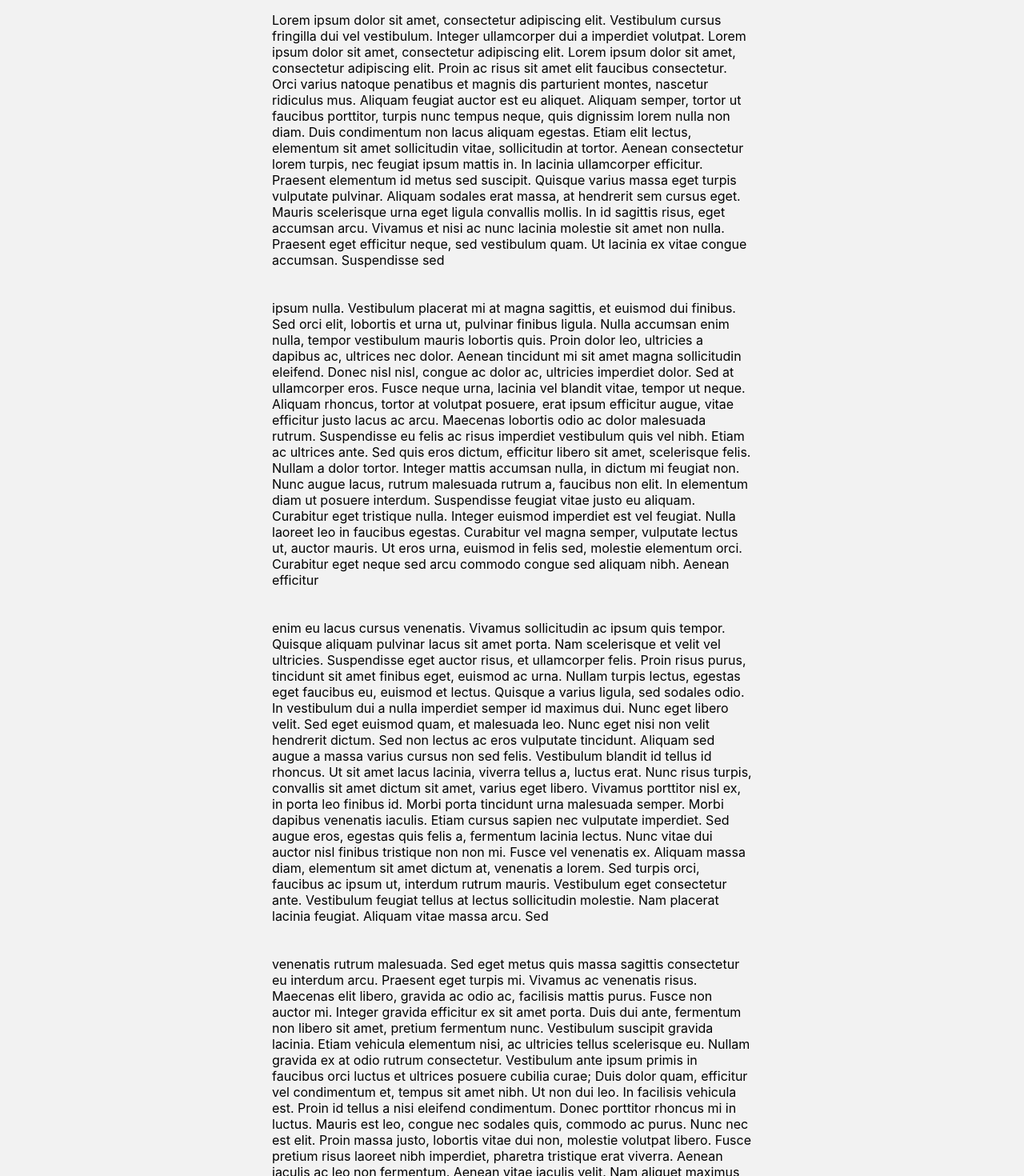
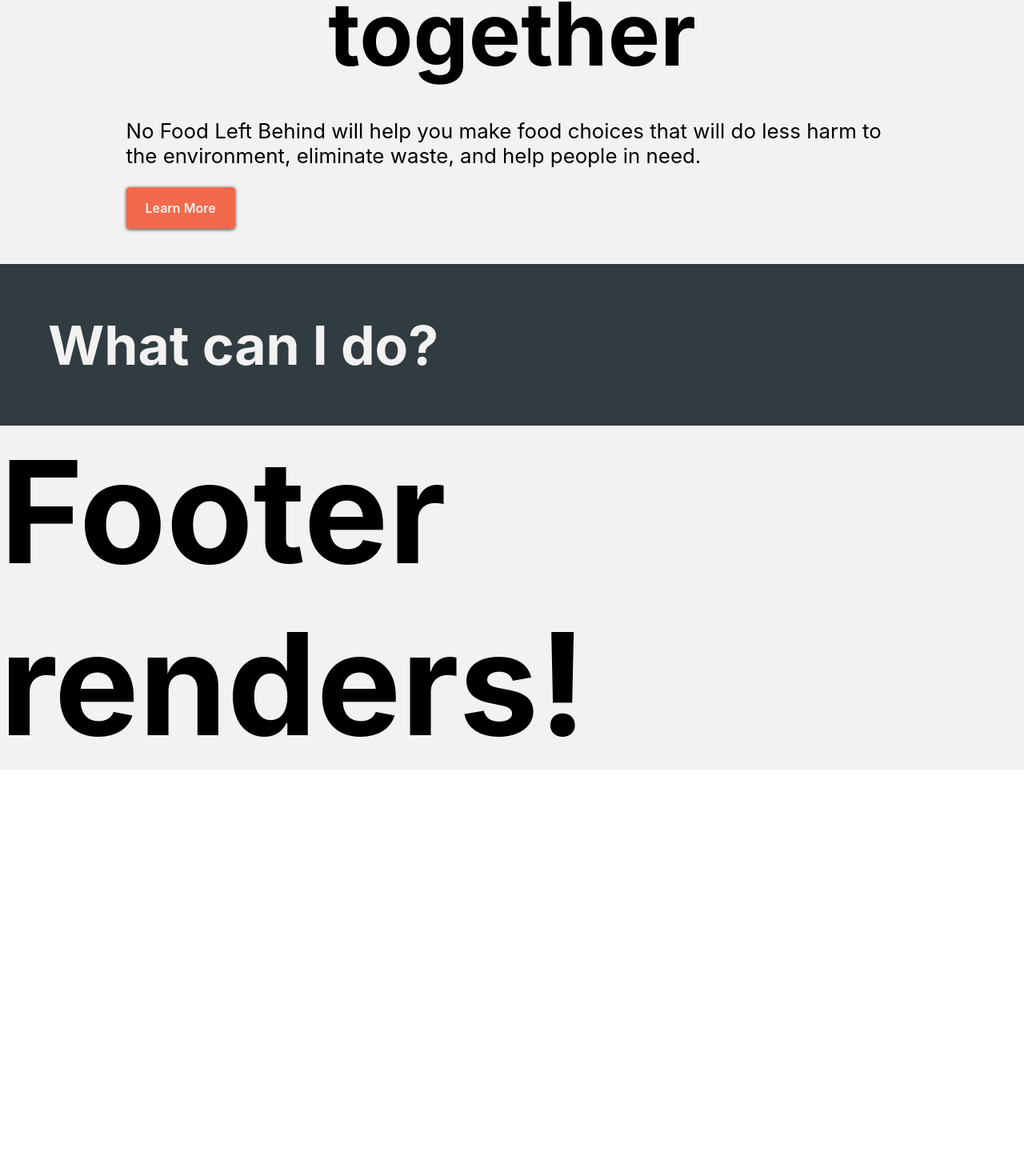
Before and after one commit to rembrandtreyes/annona, a React (Create React App) app: page / in a window 1280 px wide. Shown: the part 1265-2735 px from the top of the page at 80% size. After the commit the page ends 2227 px from the top, so only its background shows below. Built offline with nearby package versions, Linux system fonts and the light colour scheme.

Commit message:
Add more content to homepage

```diff
--- a/src/components/Hero.jsx
+++ b/src/components/Hero.jsx
@@ -2,12 +2,12 @@ import React from "react"
 import styled from "styled-components"
 import { Link } from "react-router-dom"
 
-const Hero = (props) => {
+const Hero = () => {
   return (
     <HeroContainer>
       <OverlayContainer>
         <h2>Food shortage is on the rise!</h2>
-        <h2>If you are searching for a food pantry</h2>
+        <h2>Let's end food waste on crop at a time</h2>
         <StyledLink to="/food">Find a provider near you</StyledLink>
       </OverlayContainer>
     </HeroContainer>
@@ -38,7 +38,8 @@ export const StyledLink = styled(Link)`
   background-color: #f26a4b;
   color: #f2f2f2;
   font-weight: 600;
-  box-shadow: 0px 3px 6px #313c40;
+  box-shadow: 0px 1px 4px #313c40;
+  border-radius: 4px;
 `
 
 export const HeroContainer = styled.div`
--- a/src/components/Navbar.jsx
+++ b/src/components/Navbar.jsx
@@ -9,16 +9,16 @@ const Navbar = () => {
       path: "/",
     },
     {
-      title: "About",
-      path: "/about",
+      title: "Mission",
+      path: "/mission",
     },
     {
       title: "Donate",
       path: "/donate",
     },
     {
-      title: "Find a Food Bank",
-      path: "/find",
+      title: "Locate",
+      path: "/locate",
     },
     {
       title: "Contact",
@@ -28,7 +28,9 @@ const Navbar = () => {
 
   return (
     <NavbarWrapper>
-      <LogoWrapper>Logo</LogoWrapper>
+      <LogoWrapper>
+        <span role="img" aria-label="Canned Food">🥫</span>
+      </LogoWrapper>
       <div>
         {links.map(({ title, path }) => (
           <StyledLinks className="navbar-links" to={path}>
@@ -45,15 +47,20 @@ export const NavbarWrapper = styled.div`
   justify-content: space-between;
   align-items: center;
   height: 75px;
+  padding: 0 24px;
 `
 
 export const LogoWrapper = styled.div`
   padding: 25px;
+
+  span {
+    font-size: 42px;
+  }
 `
 
 export const StyledLinks = styled(Link)`
   padding: 25px;
-  color: #313C40;
+  color: #313c40;
   text-decoration: none;
   font-weight: 600;
 `
--- a/src/pages/HomePage.jsx
+++ b/src/pages/HomePage.jsx
@@ -1,112 +1,47 @@
 import React from "react"
 import styled from "styled-components"
-import Hero from "../components/Hero"
+import Hero, { StyledLink } from "../components/Hero"
+import colors from "../config/color"
 
-
-export const HomeHeader = styled.h1`
+export const HomeHeader = styled.h2`
   text-align: center;
   margin: 24px 0;
 `
 export const ContentWrapper = styled.p`
   margin: 40px auto;
-  max-width: 600px;
+  font-size: 1.618em;
+`
+
+export const SubHeaderWrapper = styled.div`
+  max-width: 965px;
+  margin: 0 auto;
+  padding: 60px;
+`
+
+export const WhatCanIDo = styled.div`
+  padding: 60px;
+  background-color: ${colors.dark};
+
+  h3 {
+    color: ${colors.light};
+  }
 `
 
 const HomePage = (props) => {
   return (
     <div className="homepage-page">
       <Hero />
-      <HomeHeader>The Issues</HomeHeader>
-      <ContentWrapper>
-        Lorem ipsum dolor sit amet, consectetur adipiscing elit. Vestibulum
-        cursus fringilla dui vel vestibulum. Integer ullamcorper dui a imperdiet
-        volutpat. Lorem ipsum dolor sit amet, consectetur adipiscing elit. Lorem
-        ipsum dolor sit amet, consectetur adipiscing elit. Proin ac risus sit
-        amet elit faucibus consectetur. Orci varius natoque penatibus et magnis
-        dis parturient montes, nascetur ridiculus mus. Aliquam feugiat auctor
-        est eu aliquet. Aliquam semper, tortor ut faucibus porttitor, turpis
-        nunc tempus neque, quis dignissim lorem nulla non diam. Duis condimentum
-        non lacus aliquam egestas. Etiam elit lectus, elementum sit amet
-        sollicitudin vitae, sollicitudin at tortor. Aenean consectetur lorem
-        turpis, nec feugiat ipsum mattis in. In lacinia ullamcorper efficitur.
-        Praesent elementum id metus sed suscipit. Quisque varius massa eget
-        turpis vulputate pulvinar. Aliquam sodales erat massa, at hendrerit sem
-        cursus eget. Mauris scelerisque urna eget ligula convallis mollis. In id
-        sagittis risus, eget accumsan arcu. Vivamus et nisi ac nunc lacinia
-        molestie sit amet non nulla. Praesent eget efficitur neque, sed
-        vestibulum quam. Ut lacinia ex vitae congue accumsan. Suspendisse sed
-      </ContentWrapper>
-      <ContentWrapper>
-        ipsum nulla. Vestibulum placerat mi at magna sagittis, et euismod dui
-        finibus. Sed orci elit, lobortis et urna ut, pulvinar finibus ligula.
-        Nulla accumsan enim nulla, tempor vestibulum mauris lobortis quis. Proin
-        dolor leo, ultricies a dapibus ac, ultrices nec dolor. Aenean tincidunt
-        mi sit amet magna sollicitudin eleifend. Donec nisl nisl, congue ac
-        dolor ac, ultricies imperdiet dolor. Sed at ullamcorper eros. Fusce
-        neque urna, lacinia vel blandit vitae, tempor ut neque. Aliquam rhoncus,
-        tortor at volutpat posuere, erat ipsum efficitur augue, vitae efficitur
-        justo lacus ac arcu. Maecenas lobortis odio ac dolor malesuada rutrum.
-        Suspendisse eu felis ac risus imperdiet vestibulum quis vel nibh. Etiam
-        ac ultrices ante. Sed quis eros dictum, efficitur libero sit amet,
-        scelerisque felis. Nullam a dolor tortor. Integer mattis accumsan nulla,
-        in dictum mi feugiat non. Nunc augue lacus, rutrum malesuada rutrum a,
-        faucibus non elit. In elementum diam ut posuere interdum. Suspendisse
-        feugiat vitae justo eu aliquam. Curabitur eget tristique nulla. Integer
-        euismod imperdiet est vel feugiat. Nulla laoreet leo in faucibus
-        egestas. Curabitur vel magna semper, vulputate lectus ut, auctor mauris.
-        Ut eros urna, euismod in felis sed, molestie elementum orci. Curabitur
-        eget neque sed arcu commodo congue sed aliquam nibh. Aenean efficitur
-      </ContentWrapper>
-      <ContentWrapper>
-        enim eu lacus cursus venenatis. Vivamus sollicitudin ac ipsum quis
-        tempor. Quisque aliquam pulvinar lacus sit amet porta. Nam scelerisque
-        et velit vel ultricies. Suspendisse eget auctor risus, et ullamcorper
-        felis. Proin risus purus, tincidunt sit amet finibus eget, euismod ac
-        urna. Nullam turpis lectus, egestas eget faucibus eu, euismod et lectus.
-        Quisque a varius ligula, sed sodales odio. In vestibulum dui a nulla
-        imperdiet semper id maximus dui. Nunc eget libero velit. Sed eget
-        euismod quam, et malesuada leo. Nunc eget nisi non velit hendrerit
-        dictum. Sed non lectus ac eros vulputate tincidunt. Aliquam sed augue a
-        massa varius cursus non sed felis. Vestibulum blandit id tellus id
-        rhoncus. Ut sit amet lacus lacinia, viverra tellus a, luctus erat. Nunc
-        risus turpis, convallis sit amet dictum sit amet, varius eget libero.
-        Vivamus porttitor nisl ex, in porta leo finibus id. Morbi porta
-        tincidunt urna malesuada semper. Morbi dapibus venenatis iaculis. Etiam
-        cursus sapien nec vulputate imperdiet. Sed augue eros, egestas quis
-        felis a, fermentum lacinia lectus. Nunc vitae dui auctor nisl finibus
-        tristique non non mi. Fusce vel venenatis ex. Aliquam massa diam,
-        elementum sit amet dictum at, venenatis a lorem. Sed turpis orci,
-        faucibus ac ipsum ut, interdum rutrum mauris. Vestibulum eget
-        consectetur ante. Vestibulum feugiat tellus at lectus sollicitudin
-        molestie. Nam placerat lacinia feugiat. Aliquam vitae massa arcu. Sed
-      </ContentWrapper>
-      <ContentWrapper>
-        venenatis rutrum malesuada. Sed eget metus quis massa sagittis
-        consectetur eu interdum arcu. Praesent eget turpis mi. Vivamus ac
-        venenatis risus. Maecenas elit libero, gravida ac odio ac, facilisis
-        mattis purus. Fusce non auctor mi. Integer gravida efficitur ex sit amet
-        porta. Duis dui ante, fermentum non libero sit amet, pretium fermentum
-        nunc. Vestibulum suscipit gravida lacinia. Etiam vehicula elementum
-        nisi, ac ultricies tellus scelerisque eu. Nullam gravida ex at odio
-        rutrum consectetur. Vestibulum ante ipsum primis in faucibus orci luctus
-        et ultrices posuere cubilia curae; Duis dolor quam, efficitur vel
-        condimentum et, tempus sit amet nibh. Ut non dui leo. In facilisis
-        vehicula est. Proin id tellus a nisi eleifend condimentum. Donec
-        porttitor rhoncus mi in luctus. Mauris est leo, congue nec sodales quis,
-        commodo ac purus. Nunc nec est elit. Proin massa justo, lobortis vitae
-        dui non, molestie volutpat libero. Fusce pretium risus laoreet nibh
-        imperdiet, pharetra tristique erat viverra. Aenean iaculis ac leo non
-        fermentum. Aenean vitae iaculis velit. Nam aliquet maximus finibus.
-        Pellentesque id ligula id tortor convallis molestie. Mauris et laoreet
-        est, ut vestibulum leo. Aliquam blandit, risus ut dapibus ultricies, dui
-        ligula tincidunt dolor, ut euismod neque dui et nunc. Lorem ipsum dolor
-        sit amet, consectetur adipiscing elit. Cras pretium dolor nulla, id
-        maximus dolor sollicitudin vel. Mauris et ullamcorper nisi, consectetur
-        dignissim leo. Praesent egestas lectus eu neque mattis ultrices. Nunc
-        pharetra purus urna, in aliquam tellus congue sed. Donec dignissim ex
-        risus, sit amet tempor turpis pretium nec. Aenean tristique facilisis
-        pretium. Aliquam erat volutpat.
-      </ContentWrapper>
+      <SubHeaderWrapper>
+        <HomeHeader>Let's work together</HomeHeader>
+        <ContentWrapper>
+          No Food Left Behind will help you make food choices that will do less
+          harm to the environment, eliminate waste, and help people in need.
+        </ContentWrapper>
+        <StyledLink to="/mission">Learn More</StyledLink>
+      </SubHeaderWrapper>
+      <WhatCanIDo>
+        <h3>What can I do?</h3>
+      </WhatCanIDo>
     </div>
   )
 }
```
